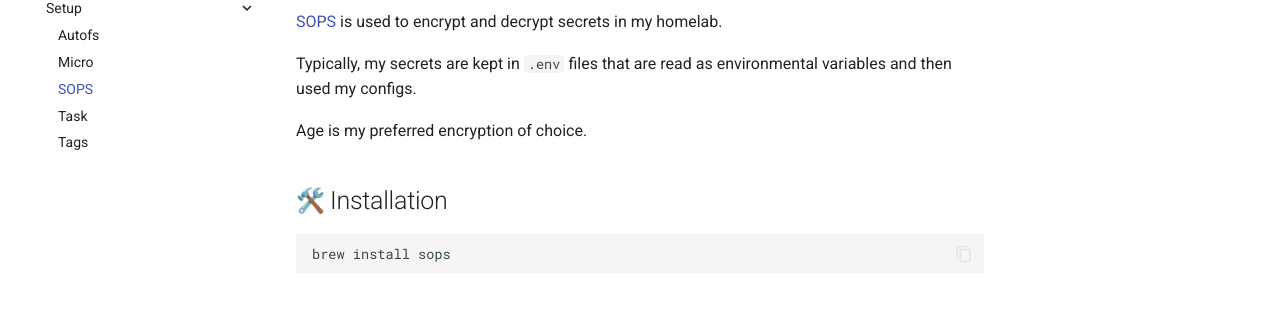
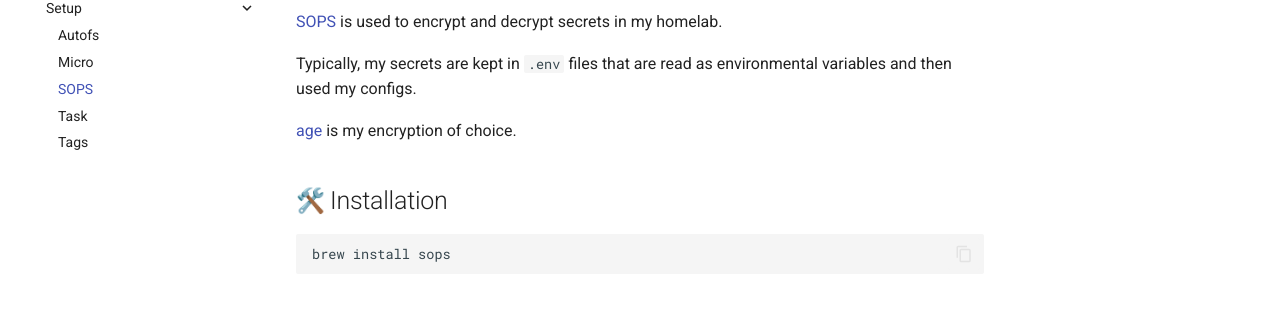
Before and after one commit to nicholaswilde/homelab, an MkDocs documentation site: the page built from docs/setup/sops.md, in a window 1280 px wide. Shown: the part 211-524 px from the top of the page. Built offline with MkDocs 1.6.1 and Material for MkDocs 9.7.7, drawn with Linux system fonts in a browser that asks for light colours; emoji names are drawn with the system emoji font; comment, search, counter and statistics services are not loaded.

Commit message:
Update sops.md

```diff
--- a/docs/setup/sops.md
+++ b/docs/setup/sops.md
@@ -8,7 +8,7 @@
 
 Typically, my secrets are kept in `.env` files that are read as environmental variables and then used my configs.
 
-Age is my preferred encryption of choice.
+[age][2] is my encryption of choice.
 
 ## :hammer_and_wrench: Installation
 
```
Also changed, not shown: other parts of docs/setup/sops.md (+1 -0 lines).
